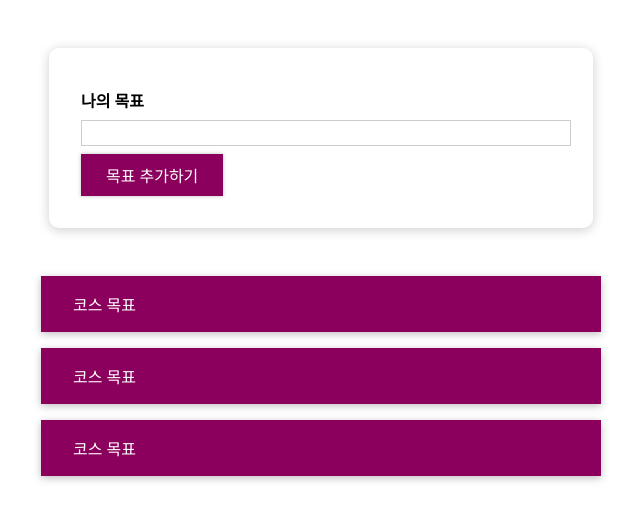
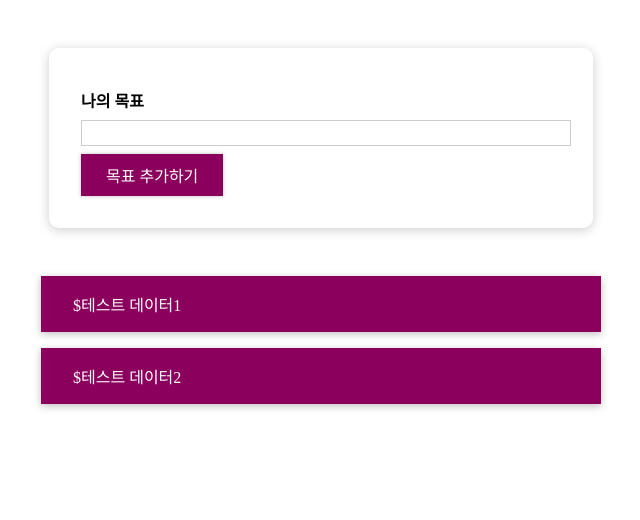
Before and after one commit to Kanggwanju/react-study202508, a React (Vite) app: page / in a window 1280 px wide. Shown: the top 520 px of the page, without its empty margins (319-959 px from the left). Built offline with nearby package versions, Linux system fonts and the light colour scheme.

Commit message:
실습 1-2. 목표설정 리스트 렌더링

```diff
--- a/src/App.jsx
+++ b/src/App.jsx
@@ -23,7 +23,7 @@ const App = () => {
         <CourseInput />
       </section>
       <section id='goals'>
-        <CourseList />
+        <CourseList goals={goals}/>
       </section>
     </div>
   );
--- a/src/components/CourseGoals/CourseItem.jsx
+++ b/src/components/CourseGoals/CourseItem.jsx
@@ -1,8 +1,11 @@
 import React from 'react';
 import './CourseItem.css';
 
-const CourseItem = () => {
-  return <li className='goal-item'>코스 목표</li>;
+const CourseItem = ({ goal }) => {
+
+  const {text} = goal;
+
+  return <li className='goal-item'>${text}</li>;
 };
 
 export default CourseItem;
--- a/src/components/CourseGoals/CourseList.jsx
+++ b/src/components/CourseGoals/CourseList.jsx
@@ -2,12 +2,15 @@ import React from 'react';
 import './CourseList.css';
 import CourseItem from './CourseItem';
 
-const CourseList = () => {
+const CourseList = ({ goals: goalList }) => {
+
+
+
   return (
     <ul className='goal-list'>
-      <CourseItem />
-      <CourseItem />
-      <CourseItem />
+      {
+        goalList.map(g => <CourseItem key={g.id} goal={g} />)
+      }
     </ul>
   );
 };
```
